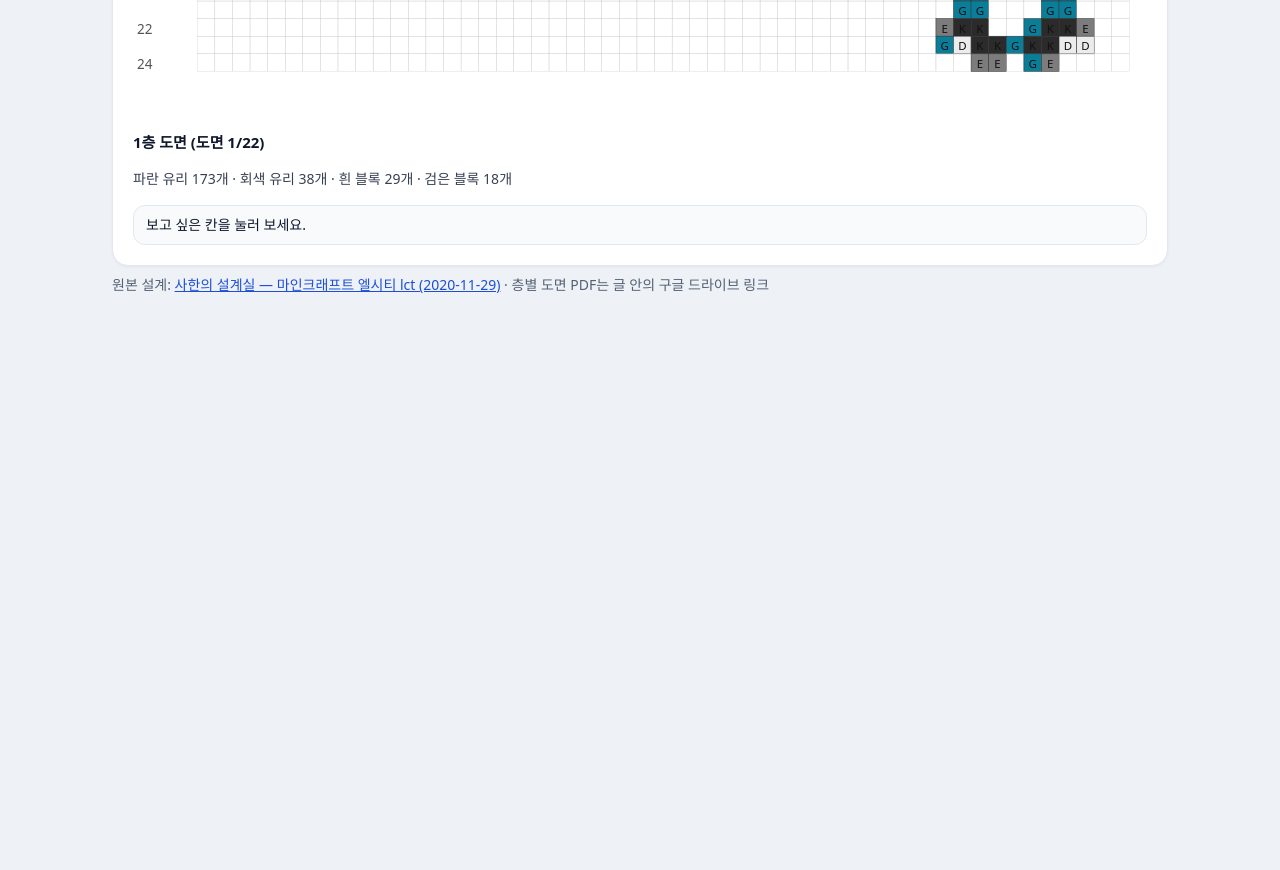
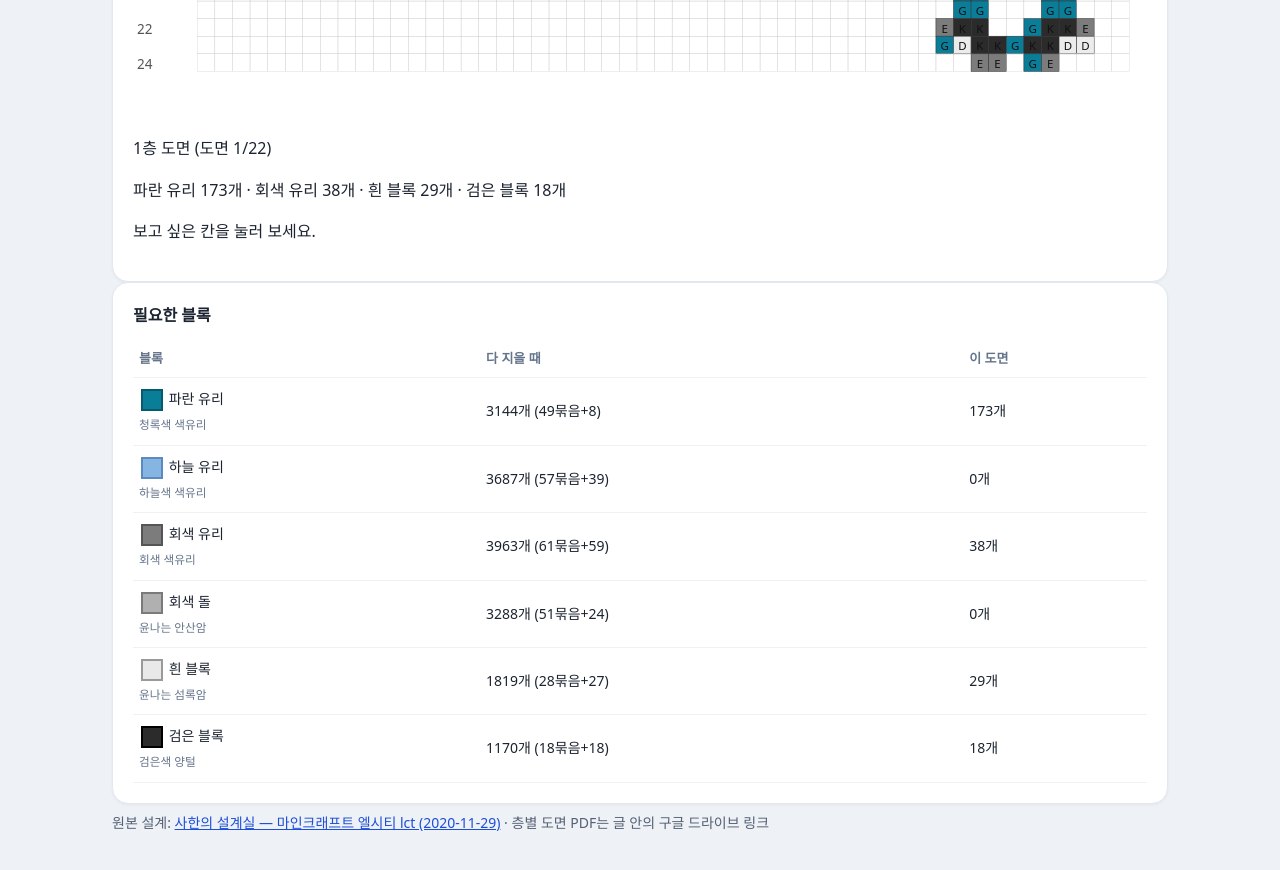
Before and after one commit to maraegun/lct-viewer-for-gye, a website: page lct-drawings.html in a window 1280 px wide. Shown: the part 720-1590 px from the top of the page. Before the commit the page ends 1086 px from the top, so only its background shows below. Drawn offline with Linux system fonts and the light colour scheme.

Commit message:
도면 페이지 필요한 블록 표·클릭 상세·원본 명시

```diff
--- a/lct-drawings.html
+++ b/lct-drawings.html
@@ -21,9 +21,13 @@ input[type="range"] { width: 220px; accent-color: #1d4ed8; }
 .card { background: #fff; border: 1px solid #e2e8f0; border-radius: 16px; padding: 20px; box-shadow: 0 1px 3px rgba(15, 23, 42, 0.05); }
 #draw-panel svg { width: 100%; height: auto; }
 #draw-panel { overflow: auto; }
-#draw-info { font-size: 15px; color: #0f172a; font-weight: 700; margin: 10px 0 0; }
-#draw-counts { font-size: 14px; color: #374151; }
-#draw-pick { font-size: 14px; color: #0f172a; background: #f8fafc; border: 1px solid #e2e8f0; border-radius: 12px; min-height: 2.4em; margin: 10px 0 0; padding: 8px 12px; }
+table { border-collapse: collapse; width: 100%; font-size: 14px; }
+th, td { border-bottom: 1px solid #eef2f7; padding: 9px 6px; text-align: left; vertical-align: middle; }
+tbody tr:hover { background: #f8fafc; }
+th { color: #64748b; font-weight: 600; font-size: 13px; }
+td small { color: #64748b; }
+#draw-mat td:first-child svg { vertical-align: middle; }
+#draw-pick { display: flex; align-items: center; gap: 8px; }
 </style>
 </head>
 <body>
@@ -48,6 +52,7 @@ input[type="range"] { width: 220px; accent-color: #1d4ed8; }
 <p id="draw-counts"></p>
 <p id="draw-pick">보고 싶은 칸을 눌러 보세요.</p>
 </div>
+<div class="card" aria-label="필요한 블록"><h2 style="font-size:16px;margin:0 0 10px;">필요한 블록</h2><div id="draw-mat"></div></div>
 <footer class="sub" style="margin-top:8px;">원본 설계: <a href="https://m.blog.naver.com/sciencehahn/222157399308" target="_blank" rel="noopener">사한의 설계실 — 마인크래프트 엘시티 lct (2020-11-29)</a> · 층별 도면 PDF는 글 안의 구글 드라이브 링크</footer>
 </main>
 <script type="module">
@@ -129,8 +134,17 @@ function render() {
   const counts = summarizeMaterials(selectBlocks(model, { tower, layer: y }));
   $('draw-counts').textContent =
     counts.filter((c) => c.count > 0).map((c) => `${NICE[c.material]} ${c.count}개`).join(' · ') || '없음';
-  $('draw-range').value = y + 1;
-  $('draw-num').value = y + 1;
+  const total = summarizeMaterials(selectBlocks(model, { tower }));
+  const curById = Object.fromEntries(counts.map((c) => [c.material, c]));
+  $('draw-mat').innerHTML =
+    `<table><thead><tr><th>블록</th><th>다 지을 때</th><th>이 도면</th></tr></thead><tbody>` +
+    total
+      .map((t) => {
+        const c = curById[t.material] ?? { count: 0 };
+        return `<tr><td>${swatchSvg(t.material)} ${NICE[t.material]}<br><small>${GAME[t.material]}</small></td><td>${t.count}개 (${t.stacks64}묶음+${t.remainder})</td><td>${c.count}개</td></tr>`;
+      })
+      .join('') +
+    `</tbody></table>`;
 }
 
 function go(d) {
```
